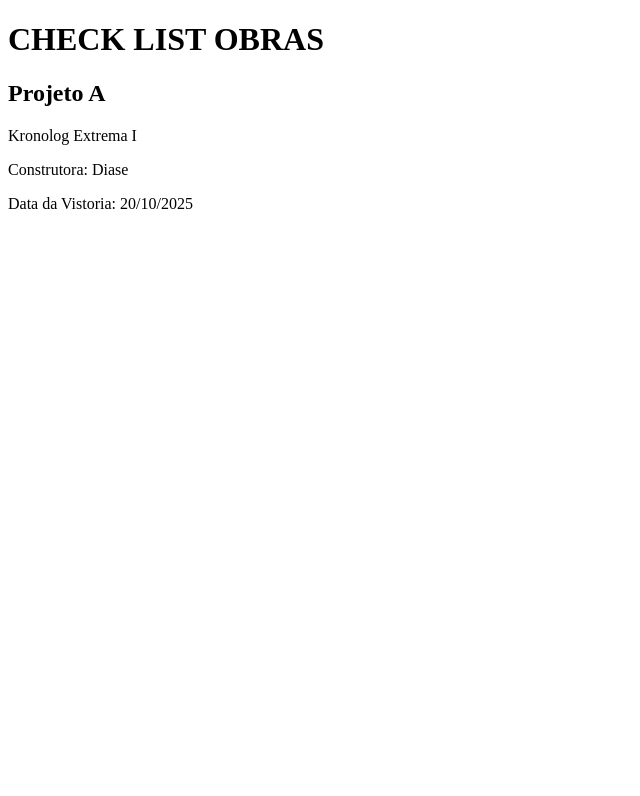
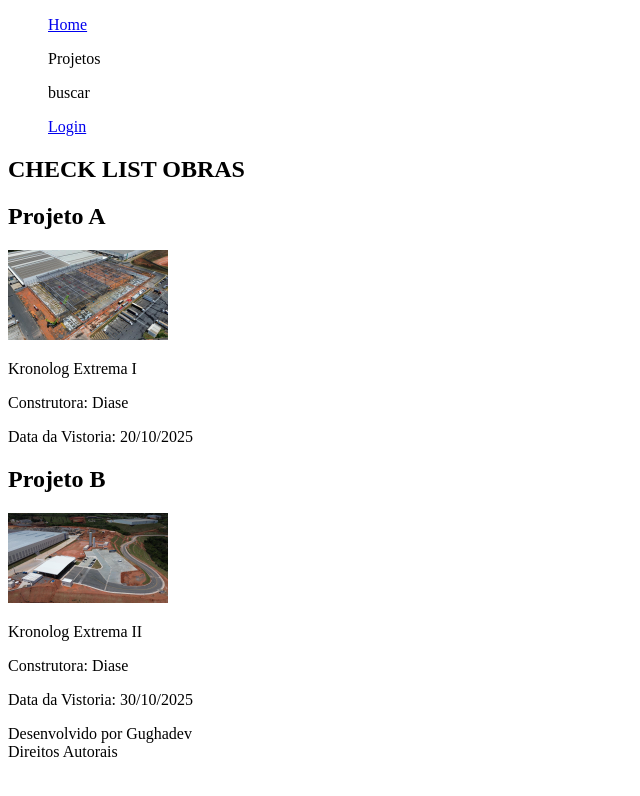
Before and after one commit to herrhermon/checkObra, a plain HTML site: page index.html in a window 1280 px wide. Shown: the whole page, without its empty margins (0-640 px from the left). Drawn offline with Linux system fonts and the light colour scheme.

Commit message:
Semana 01  - Aula 04 - Adicionando imagens e links

```diff
--- a/index.html
+++ b/index.html
@@ -6,10 +6,34 @@
     <title>Check Obras</title>
 </head>
 <body>
-   <h1>CHECK LIST OBRAS</h1>
-   <h2>Projeto A</h2>
-   <p>Kronolog Extrema I</p>
-   <p> Construtora: Diase</p>
-   <P>Data da Vistoria: 20/10/2025</P>
+    <header>
+        <nav>
+           <ul><a href="./">Home</a></ul>
+           <ul>Projetos</ul>
+           <ul>buscar</ul>
+           <ul><a href="./login/login.html">Login</a></ul>
+        </nav>
+    </header>
+    <article>
+        <h1>CHECK LIST OBRAS</h1>
+        <section>
+            <h2>Projeto A</h2>
+            <div><img src="/assets/img/kronologI.jpeg"alt= "Imagem aérea do Kronolog bussiness park 1 " width="160 px" height="90 px"/></div>
+            <p>Kronolog Extrema I</p>
+            <p> Construtora: Diase</p>
+            <p>Data da Vistoria: 20/10/2025</p>
+        </section>
+        <section>
+            <h2>Projeto B</h2>
+            <div><img src="/assets/img/kronologii.jpeg"alt= "Imagem aérea do Kronolog bussiness park 2 " width="160 px" height="90 px"/></div>
+            <p>Kronolog Extrema II</p>
+            <p> Construtora: Diase</p>
+            <p>Data da Vistoria: 30/10/2025</p>
+        </section>
+    </article>
+    <footer>
+        <div>Desenvolvido por Gughadev</div>
+        <dev>Direitos Autorais</dev>
+    </footer>
 </body>
 </html>
```
Also changed, not shown: login/login.html (added, +21 -0 lines), assets/img/kronologI.jpeg (added), assets/img/kronologii.jpeg (added).
